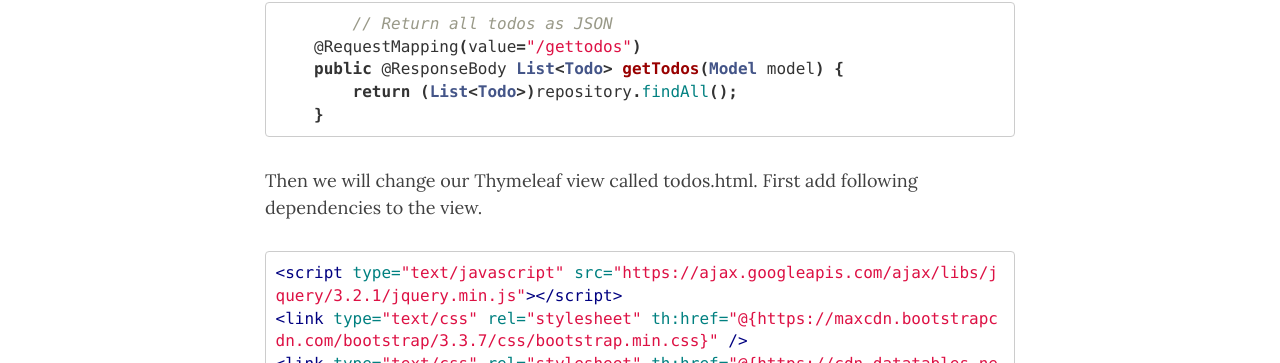
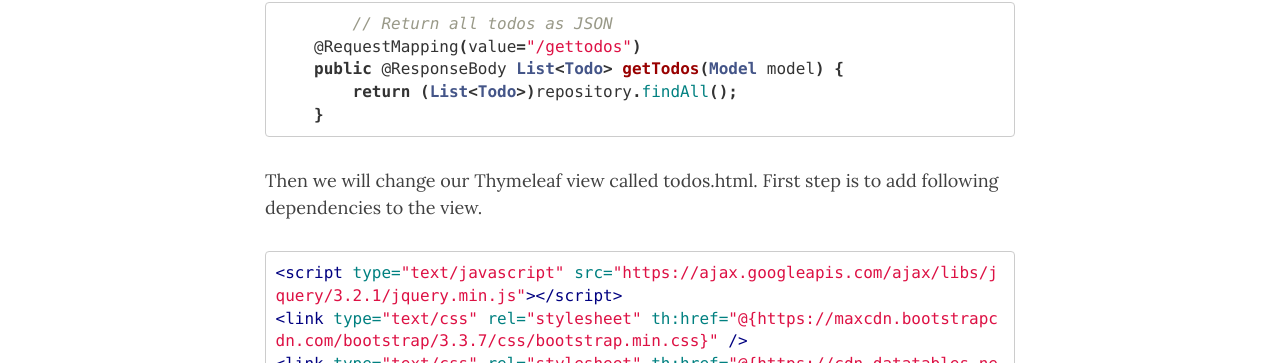
Before and after one commit to juhahinkula/juhahinkula.github.io, a Jekyll site: the page built from _posts/2017-12-26-jquery-datatable.markdown, in a window 1280 px wide and 900 px high, scrolled down 718 px. Shown: the part 91-454 px from the top of the window. Built offline with Jekyll 4.4.1, drawn with Linux system fonts in a browser that asks for light colours; nearby versions of some CDN libraries; comment, search, counter and statistics services are not loaded.

Commit message:
new post

```diff
--- a/_posts/2017-12-26-jquery-datatable.markdown
+++ b/_posts/2017-12-26-jquery-datatable.markdown
@@ -23,7 +23,7 @@ First we have to add rest controller method to return our todos in the JSON form
     }
 {% endhighlight %}
 
-Then we will change our Thymeleaf view called todos.html. First add following dependencies to the view.
+Then we will change our Thymeleaf view called todos.html. First step is to add following dependencies to the view.
 
 {% highlight html %}
 <script type="text/javascript" src="https://ajax.googleapis.com/ajax/libs/jquery/3.2.1/jquery.min.js"></script>
```
